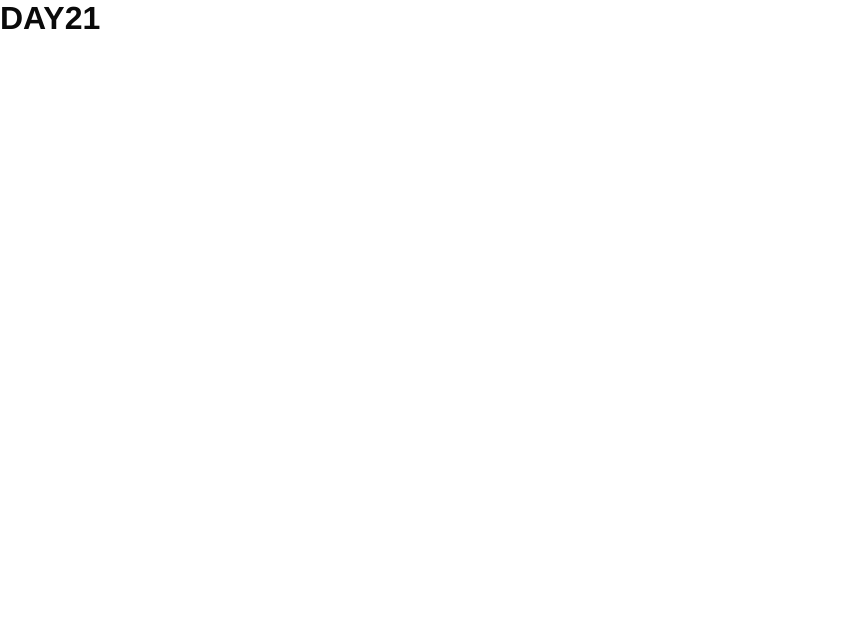
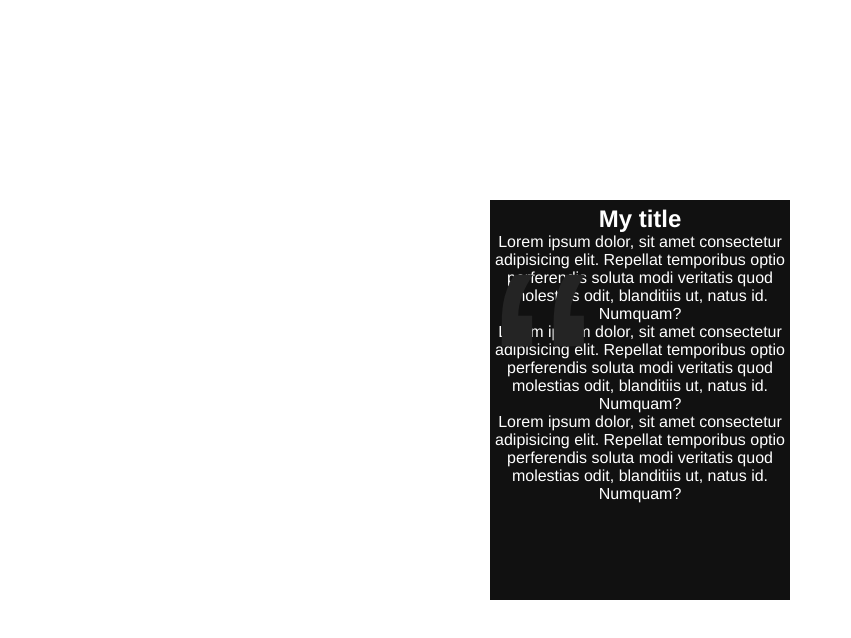
Before and after one commit to omarcardoze/CSS-Lab, a website built with Vite: page day/day21/index.html in a window 1280 px wide. Shown: the whole page, without its empty margins (0-851 px from the left). Built offline with nearby package versions, Linux system fonts and the light colour scheme.

```diff
--- a/day/day21/index.html
+++ b/day/day21/index.html
@@ -12,7 +12,16 @@
 
 <body>
 
-  <h1>DAY21</h1>
+  <div class="container">
+    <div class="card">
+      <h2>My title</h2>
+      <p>Lorem ipsum dolor, sit amet consectetur adipisicing elit. Repellat temporibus optio perferendis soluta modi veritatis quod molestias odit, blanditiis ut, natus id. Numquam?</p>
+      <p>Lorem ipsum dolor, sit amet consectetur adipisicing elit. Repellat temporibus optio perferendis soluta modi veritatis
+        quod molestias odit, blanditiis ut, natus id. Numquam?</p>
+      <p>Lorem ipsum dolor, sit amet consectetur adipisicing elit. Repellat temporibus optio perferendis soluta modi veritatis quod molestias odit, blanditiis ut, natus id. Numquam?</p>
+
+    </div>
+  </div>
 
 </body>
 
--- a/day/day21/style.css
+++ b/day/day21/style.css
@@ -3,6 +3,32 @@
 *:after {
     box-sizing: border-box;
     margin: 0;
-    color: rgb(10, 10, 10);
+    color: rgb(255, 255, 255);
     font-family: 'Franklin Gothic Medium', 'Arial Narrow', Arial, sans-serif;
 }
+
+.container {
+    width: 100%;
+    height: 100vh;
+    display: grid;
+    place-content: center;
+}
+
+.card {
+    width: 300px;
+    height: 400px;
+    background: #111;
+    text-align: center;
+    padding: 5px;
+    position: relative;
+    isolation: auto;
+}
+
+.card::before {
+    content: open-quote;
+    position: absolute;
+    top: 0;
+    left: 0;
+    font-size: 20rem;
+    color: #242424;
+}
```
Also changed, not shown: README.MD.
